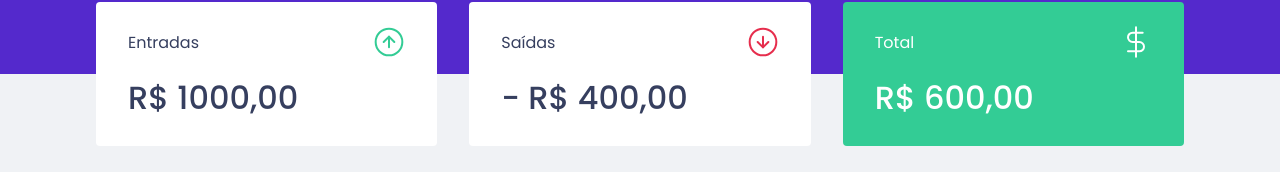
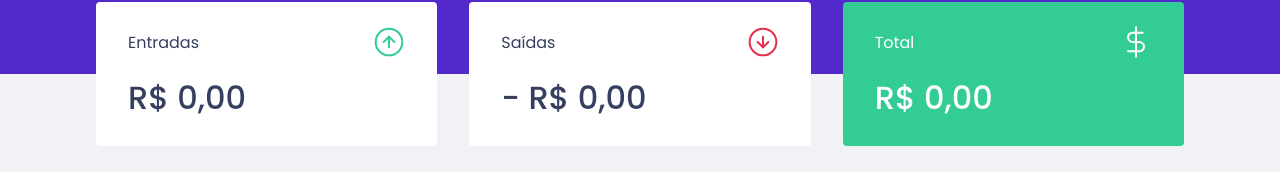
Before and after one commit to vitumenezes/dtmoney, a React (Create React App) app: page / in a window 1280 px wide. Shown: the part 198-370 px from the top of the page. Built offline with nearby package versions, Linux system fonts and the light colour scheme; no server answers; what miragejs would draw is missing.

Commit message:
Summary calc

```diff
--- a/src/TransactionsContext.tsx
+++ b/src/TransactionsContext.tsx
@@ -18,7 +18,7 @@
 
 interface TransactionsContextData{
     transactions: Transaction[];
-    createTransaction: (transaction: TransactionInput) => void;
+    createTransaction: (transaction: TransactionInput) => Promise<void>;
 }
 
 export const TransactionsContext = createContext<TransactionsContextData>(
@@ -33,8 +33,17 @@
         .then(response => setTransactions(response.data.transactions));
     },[])
 
-    function createTransaction(transaction: TransactionInput) {
-        api.post('/transactions', transaction)
+    async function createTransaction(transactionInput: TransactionInput) {
+        const response = await api.post('/transactions', {
+            ...transactionInput,
+            createdAt: new Date(),
+        });
+        const { transaction } = response.data;
+
+        setTransactions([
+            ...transactions,
+            transaction
+        ])
     }
 
     return (
--- a/src/components/NewTransactionModal/index.tsx
+++ b/src/components/NewTransactionModal/index.tsx
@@ -22,15 +22,22 @@
     const [amount, setAmount] = useState(0);
     const [category, setCategory] = useState('');
 
-    function handleCreateNewTransaction(event: FormEvent) {
+    async function handleCreateNewTransaction(event: FormEvent) {
         event.preventDefault();
 
-        createTransaction({
+        await createTransaction({
             title,
             amount,
             category,
             type,
-        })
+        });
+
+        setTitle('');
+        setAmount(0);
+        setType('deposit');
+        setCategory('');
+
+        onRequestClose();
     }
 
     return (
--- a/src/components/Summary/index.tsx
+++ b/src/components/Summary/index.tsx
@@ -9,7 +9,21 @@
 export function Summary() {
     const { transactions }  = useContext(TransactionsContext);
 
-    console.log(transactions)
+    const summary = transactions.reduce((acc, transaction) => {
+        if (transaction.type === 'deposit') {
+            acc.deposits += transaction.amount;
+            acc.total += transaction.amount;
+        } else {
+            acc.withdraws += transaction.amount;
+            acc.total -= transaction.amount;
+        }
+
+        return acc;
+    }, {
+        deposits: 0,
+        withdraws: 0,
+        total: 0,
+    })
 
     return (
         <Container>
@@ -18,21 +32,36 @@
                     <p>Entradas</p>
                     <img src={incomeImg} alt="Entradas"/>
                 </header>
-                <strong>R$ 1000,00</strong>
+                <strong>
+                    {new Intl.NumberFormat('pt-BR', {
+                        style: 'currency',
+                        currency: 'BRL',
+                    }).format(summary.deposits)}
+                </strong>
             </div>
             <div>
                 <header>
                     <p>Saídas</p>
                     <img src={outcomeImg} alt="Saídas"/>
                 </header>
-                <strong>- R$ 400,00</strong>
+                <strong>
+                    - {new Intl.NumberFormat('pt-BR', {
+                        style: 'currency',
+                        currency: 'BRL',
+                    }).format(summary.withdraws)}
+                </strong>
             </div>
             <div className="highlight-background">
                 <header>
                     <p>Total</p>
                     <img src={totalImg} alt="Total"/>
                 </header>
-                <strong>R$ 600,00</strong>
+                <strong>
+                    {new Intl.NumberFormat('pt-BR', {
+                        style: 'currency',
+                        currency: 'BRL',
+                    }).format(summary.total)}
+                </strong>
             </div>
         </Container>
     )
```
